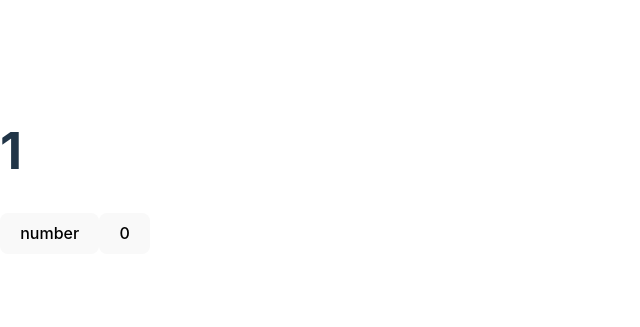
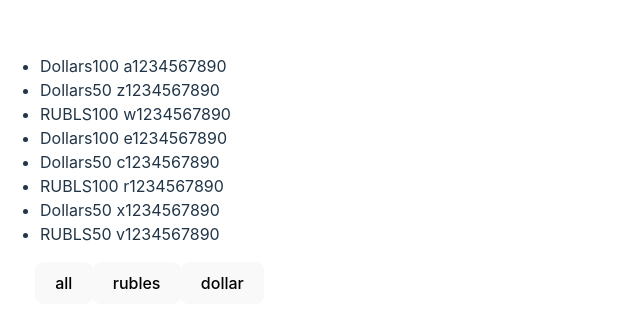
Before and after one commit to Trivium-bv/kabzda, a React (Vite) app: page / in a window 1280 px wide. Shown: the part 229-556 px from the top of the page, without its empty margins (0-640 px from the left). Built offline with nearby package versions, Linux system fonts and the light colour scheme; the HTML template or start-up script is replaced by a standard one.

Commit message:
filteredMoney

```diff
--- a/src/App.tsx
+++ b/src/App.tsx
@@ -2,7 +2,8 @@
 // import {Rating} from "./components/Rating/Rating.tsx";
 // import {Cars} from "./components/Cars/Cars.tsx";
 //import {Button} from "./components/Button/Button.tsx";
-import {Button2} from "./components/Button/Button2.tsx";
+//import {Button2} from "./components/Button/Button2.tsx";
+import {Money} from "./components/Money/Money.tsx";
 
 const App = () => {
 
@@ -17,6 +18,7 @@
     // }
     return (
         <div>
+            <Money />
             {/*<PageTitle title={"This is APP Component"}/>*/}
             {/*<PageTitle title={"My Friends"}/>*/}
             {/*<div>Article 1</div>*/}
@@ -34,7 +36,7 @@
             {/*<Button name={"Button 1"} callBack={() => Button1Foo("Im Vasya", 21, "Minsk")}/>*/}
             {/*<Button name={"Button 2"} callBack={() => Button2Foo("Im Ivan")}/>*/}
             {/*<Button name={"Button 3"} callBack={Button3Foo}/>*/}
-            <Button2/>
+            {/*<Button2/>*/}
         </div>
     )
 }
--- /dev/null
+++ b/src/components/Money/Money.tsx
@@ -0,0 +1,58 @@
+import {useState} from "react";
+
+type MoneyType = {
+    banknots: string,
+    value: number,
+    number: string
+}
+
+type FilterType = 'all' | 'rubles' | 'dollar'
+
+export const Money = () => {
+    const [money, setMoney] = useState([
+        {banknots: 'Dollars', value: 100, number: ' a1234567890'},
+        {banknots: 'Dollars', value: 50, number: ' z1234567890'},
+        {banknots: 'RUBLS', value: 100, number: ' w1234567890'},
+        {banknots: 'Dollars', value: 100, number: ' e1234567890'},
+        {banknots: 'Dollars', value: 50, number: ' c1234567890'},
+        {banknots: 'RUBLS', value: 100, number: ' r1234567890'},
+        {banknots: 'Dollars', value: 50, number: ' x1234567890'},
+        {banknots: 'RUBLS', value: 50, number: ' v1234567890'},
+    ])
+
+    const [filter, setFilter] = useState<FilterType>('all')
+
+    let currentMoney = money
+    if (filter === 'rubles') {
+              currentMoney = money.filter((filteredMoney) => filteredMoney.banknots === 'RUBLS')
+    }
+    if (filter === 'dollar') {
+        currentMoney = money.filter((filteredMoney) => filteredMoney.banknots === 'Dollars')
+    }
+
+    const onClickFilterHandler = (nameButton: FilterType) => {
+        setFilter(nameButton)
+    }
+
+    return (
+        <>
+            <ul>
+                {currentMoney.map((money: MoneyType, index) => {
+                    return (
+                        <li key={index}>
+                            <span>{money.banknots}</span>
+                            <span>{money.value}</span>
+                            <span>{money.number}</span>
+                        </li>
+                    )
+                })}
+            </ul>
+            <div style={{marginLeft: '35px'}}>
+                <button onClick={() => onClickFilterHandler("all")}>all</button>
+                <button onClick={() => onClickFilterHandler("rubles")}>rubles</button>
+                <button onClick={() => onClickFilterHandler("dollar")}>dollar</button>
+            </div>
+        </>
+    )
+
+}
```
